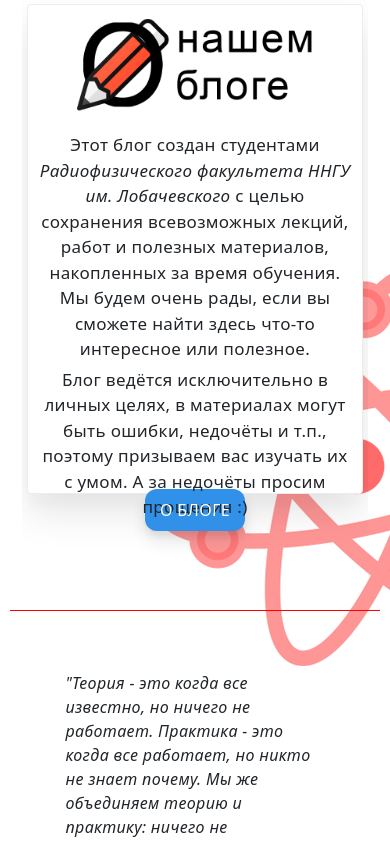
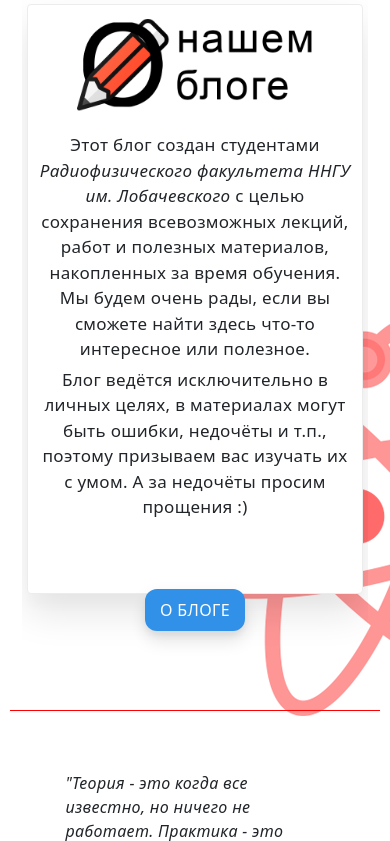
Before and after one commit to YurikBel/BelGor, a Django app: template mainpage/templates/mainpage.html in a window 390 px wide. Shown: the part 167-1008 px from the top of the page. Run offline with Django 3.2, Linux system fonts and the light colour scheme; the template is opened without the code that fills it, so the values that code supplies are empty; some libraries are stand-ins or nearby versions.

```diff
--- a/static/style/mainpage.css
+++ b/static/style/mainpage.css
@@ -145,4 +145,7 @@
         display: none;
     }
 
+    .item{
+    height: 600px;
+    }
 }
```
